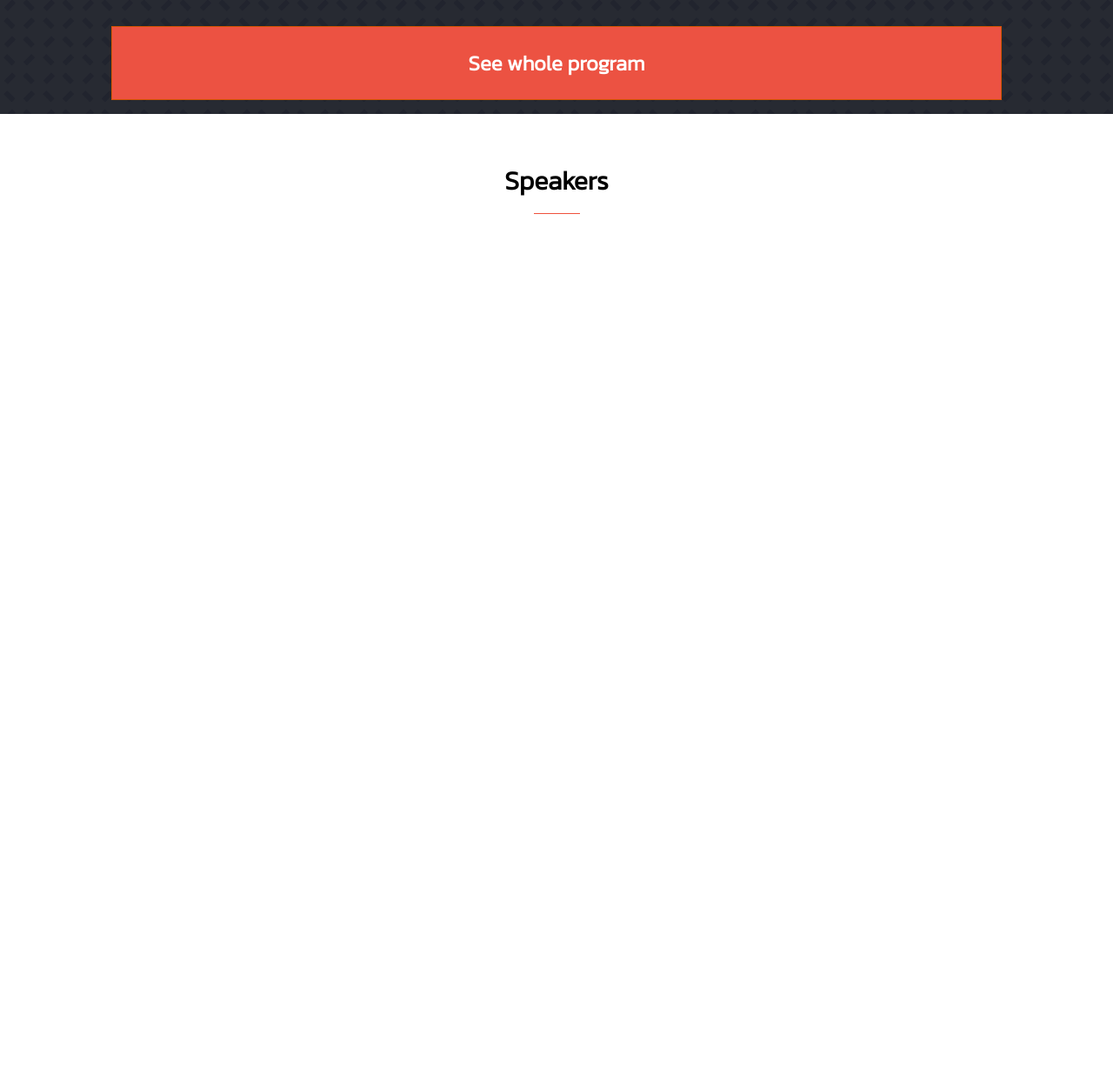
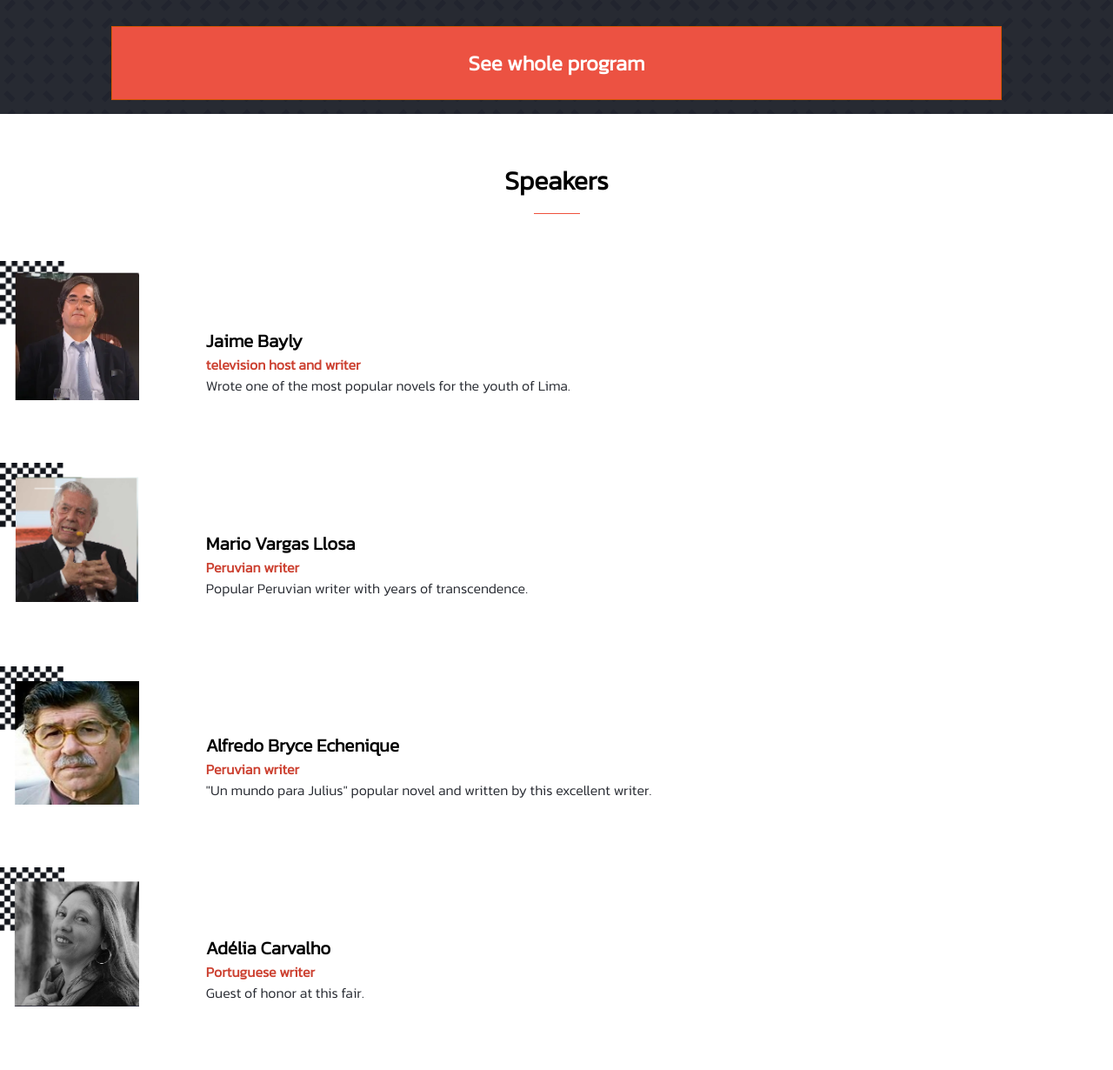
Before and after one commit to jdbs9514/Capstone-project, a website: page index.html in a window 1280 px wide. Shown: the part 1601-2831 px from the top of the page at 87% size. Before the commit the page ends 1901 px from the top, so only its background shows below. Drawn offline with Linux system fonts and the light colour scheme.

Commit message:
add the speaker with javascript and css

```diff
--- a/app.js
+++ b/app.js
@@ -18,7 +18,7 @@ closeMenu.addEventListener('click', () => {
   xMarx.classList.remove('active');
 });
 
-const speakers = document.querySelector('.speakers');
+const speakers = document.getElementById('speakers');
 
 // create an object //
 
@@ -27,28 +27,28 @@ const cards = [
     image: './images/jaime.png',
     title: 'Jaime Bayly',
     subtitle: 'television host and writer',
-    text: 'Wrote one of the most popular novels for the youth of Lima',
+    text: 'Wrote one of the most popular novels for the youth of Lima.',
   },
 
   {
     image: './images/vargas.png',
     title: 'Mario Vargas Llosa',
     subtitle: 'Peruvian writer',
-    text: 'Popular Peruvian writer with years of transcendence',
+    text: 'Popular Peruvian writer with years of transcendence.',
   },
 
   {
     image: './images/bryce.png',
     title: 'Alfredo Bryce Echenique',
     subtitle: 'Peruvian writer',
-    text: '"Un mundo para Julius" popular novel and written by this excellent writer',
+    text: '"Un mundo para Julius" popular novel and written by this excellent writer.',
   },
 
   {
     image: './images/adelia.png',
     title: 'Adélia Carvalho',
     subtitle: 'Portuguese writer',
-    text: 'Guest of honor at this fair',
+    text: 'Guest of honor at this fair.',
   },
 ];
 
@@ -56,27 +56,31 @@ const cards = [
 
 for (let i = 0; i < cards.length; i += 1) {
   const container = document.createElement('div');
-  container.classList.add('.cards');
+  container.classList.add('cards');
   speakers.appendChild(container);
 
   const picture = document.createElement('img');
-  picture.classList.add('.img-speakers');
+  picture.classList.add('img-speakers');
   picture.src = cards[i].image;
   picture.alt = 'images';
   container.appendChild(picture);
 
-  const Name = document.createElement('h1');
-  Name.classList.add('img-name');
-  Name.textContent = cards[i].title;
-  container.appendChild(Name);
+  const infoContainer = document.createElement('div');
+  infoContainer.classList.add('info-container');
+  container.appendChild(infoContainer);
+
+  const cardName = document.createElement('h1');
+  cardName.classList.add('img-name');
+  cardName.textContent = cards[i].title;
+  infoContainer.appendChild(cardName);
 
   const cardSub = document.createElement('h2');
-  cardSub.classList.add('.card-sub');
+  cardSub.classList.add('card-sub');
   cardSub.textContent = cards[i].subtitle;
-  container.appendChild(cardSub);
+  infoContainer.appendChild(cardSub);
 
   const infoCard = document.createElement('p');
-  infoCard.classList.add('.info');
+  infoCard.classList.add('info');
   infoCard.textContent = cards[i].text;
-  container.appendChild(infoCard);
+  infoContainer.appendChild(infoCard);
 }
--- a/index.html
+++ b/index.html
@@ -10,7 +10,7 @@
     <link rel="preconnect" href="https://fonts.googleapis.com">
     <link rel="preconnect" href="https://fonts.gstatic.com" crossorigin>
     <link href="https://fonts.googleapis.com/css2?family=Kanit:wght@300&display=swap" rel="stylesheet">
-    <script defer src="./app.js"></script>
+
     <title>Josué Benavides</title>
 </head>
 
@@ -68,9 +68,10 @@
         <a href="#" class="square">See whole program</a>
         <div class="space"></div>
     </div>
-    <div class="speakers">
+    <div id="speakers" class="speakers">
         <h2 class="speakers-title">Speakers</h2>
         <div class="linea"></div>
     </div>
+    <script src="./app.js"></script>
 </body>
 </html>
--- a/style.css
+++ b/style.css
@@ -174,3 +174,32 @@ body {
   font-size: 30px;
   font-weight: 700;
 }
+
+.img-speakers {
+  width: 10rem;
+  height: 10rem;
+}
+
+.cards {
+  display: flex;
+}
+
+.info-container {
+  padding: 4%;
+  margin: 2%;
+}
+
+.img-name {
+  color: #000;
+  font-size: 1.3rem;
+}
+
+.card-sub {
+  color: #cc4030;
+  font-size: 1rem;
+}
+
+.info {
+  color: #272a31;
+  font-size: 1rem;
+}
```
